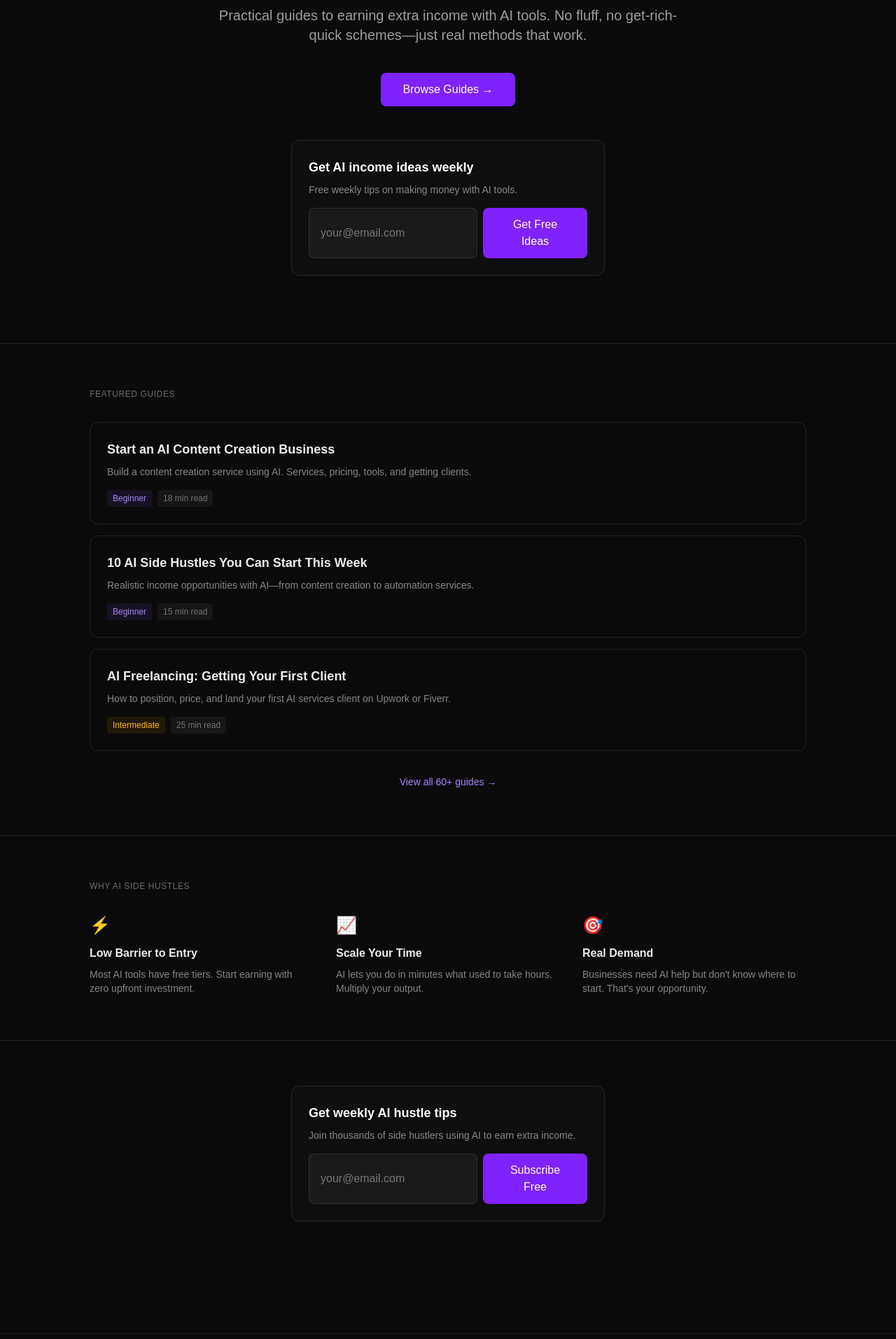
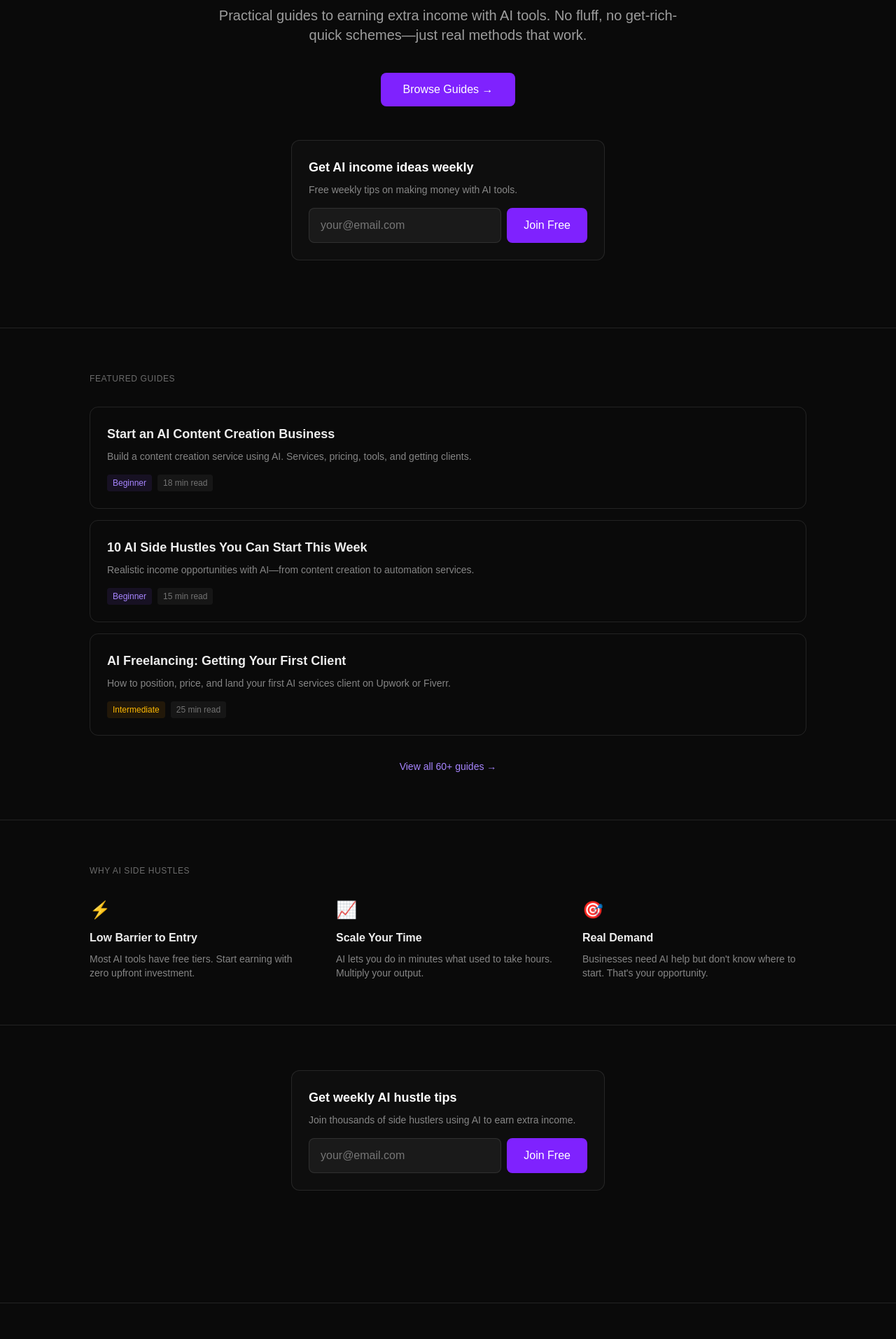
Before and after one commit to kaigritun/gigwithai, a Next.js app: page / in a window 1280 px wide. Shown: the part 269-2182 px from the top of the page at 70% size. Built offline with nearby package versions, Linux system fonts and the light colour scheme.

Commit message:
feat: enable A/B testing on homepage email signups

```diff
--- a/app/page.tsx
+++ b/app/page.tsx
@@ -23,12 +23,13 @@ export default function Home() {
             Browse Guides →
           </Link>
 
-          {/* Email Signup in Hero */}
+          {/* Email Signup in Hero - A/B testing enabled */}
           <div className="mt-12 max-w-md mx-auto text-left">
             <EmailSignup
               headline="Get AI income ideas weekly"
               description="Free weekly tips on making money with AI tools."
               buttonText="Get Free Ideas"
+              abTestCta={true}
             />
           </div>
         </div>
@@ -140,13 +141,14 @@ export default function Home() {
         </div>
       </section>
 
-      {/* Final CTA */}
+      {/* Final CTA - A/B testing enabled */}
       <section className="px-6 py-16 border-t border-white/10">
         <div className="max-w-md mx-auto">
           <EmailSignup
             headline="Get weekly AI hustle tips"
             description="Join thousands of side hustlers using AI to earn extra income."
             buttonText="Subscribe Free"
+            abTestCta={true}
           />
         </div>
       </section>
```
